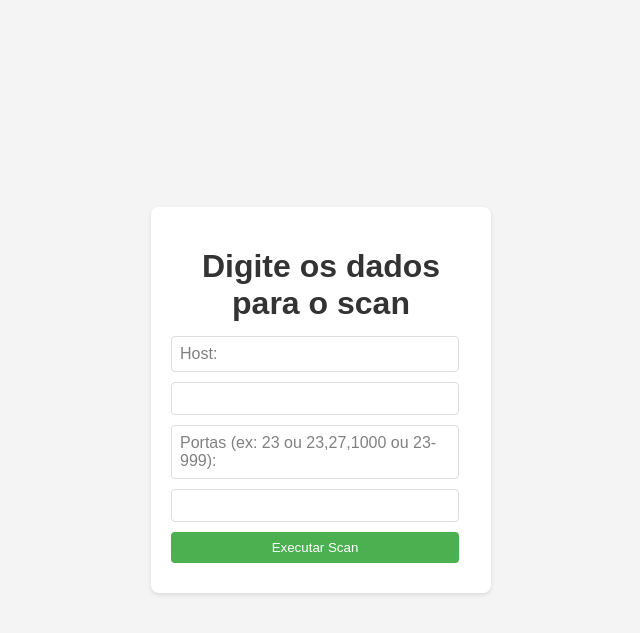
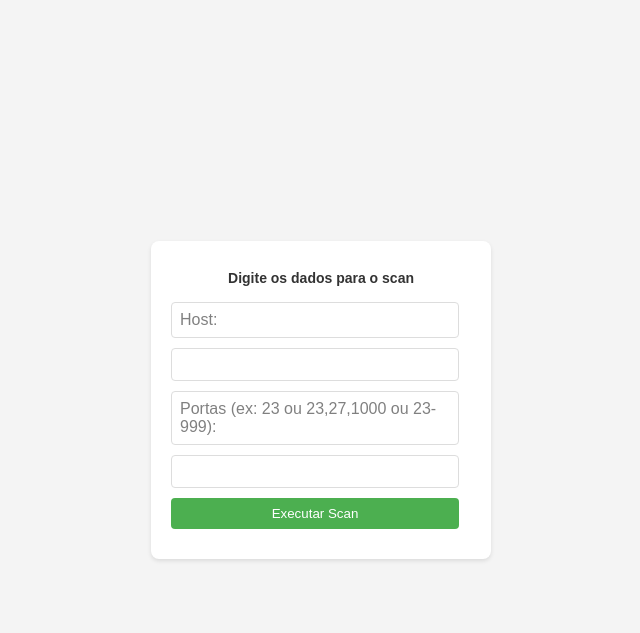
Before and after one commit to dennislopes/spyPi, a Flask app: page /opcao4 in a window 1280 px wide. Shown: the top 633 px of the page, without its empty margins (319-959 px from the left). Run offline with Flask 3, Linux system fonts and the light colour scheme.

Commit message:
Update nmap_input.html

```diff
--- a/templates/nmap_input.html
+++ b/templates/nmap_input.html
@@ -23,7 +23,8 @@
         h1 {
             text-align: center;
             color: #333;
-            margin-bottom: 14px;
+            margin-bottom: 16px;
+            font-size: 14px;
         }
         label, input[type="text"], input[type="submit"] {
             display: block;
```
